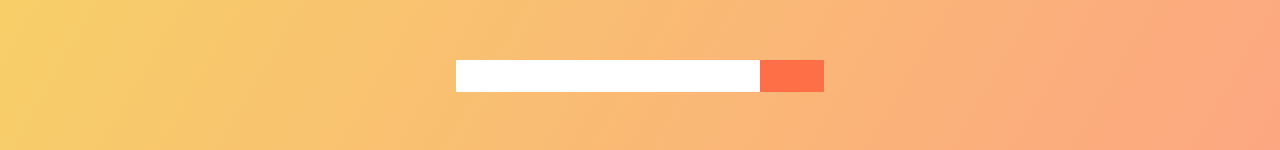
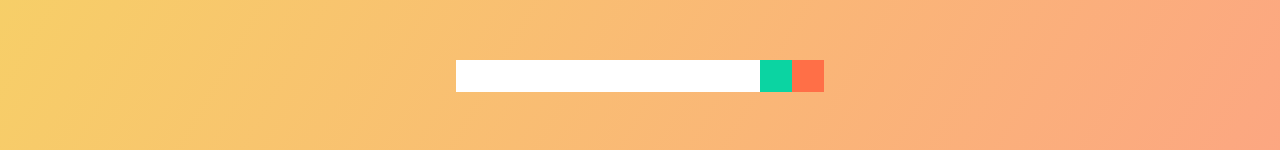
Before and after one commit to Sohailsaifi/React-ToDoList, a React (Create React App) app: page / in a window 1280 px wide. Shown: the part 268-418 px from the top of the page. Built offline with nearby package versions, Linux system fonts and the light colour scheme.

Commit message:
Button CSS

```diff
--- a/src/App.css
+++ b/src/App.css
@@ -73,3 +73,14 @@ form button:hover {
     cursor: pointer;
     font-size: 1rem;
   }
+  .complete-btn {
+    background: rgb(11, 212, 162);
+  }
+  .todo-item {
+    padding: 0rem 0.5rem;
+  }
+
+  .fa-trash,
+  .fa-check {
+    pointer-events: none;
+  }
```
